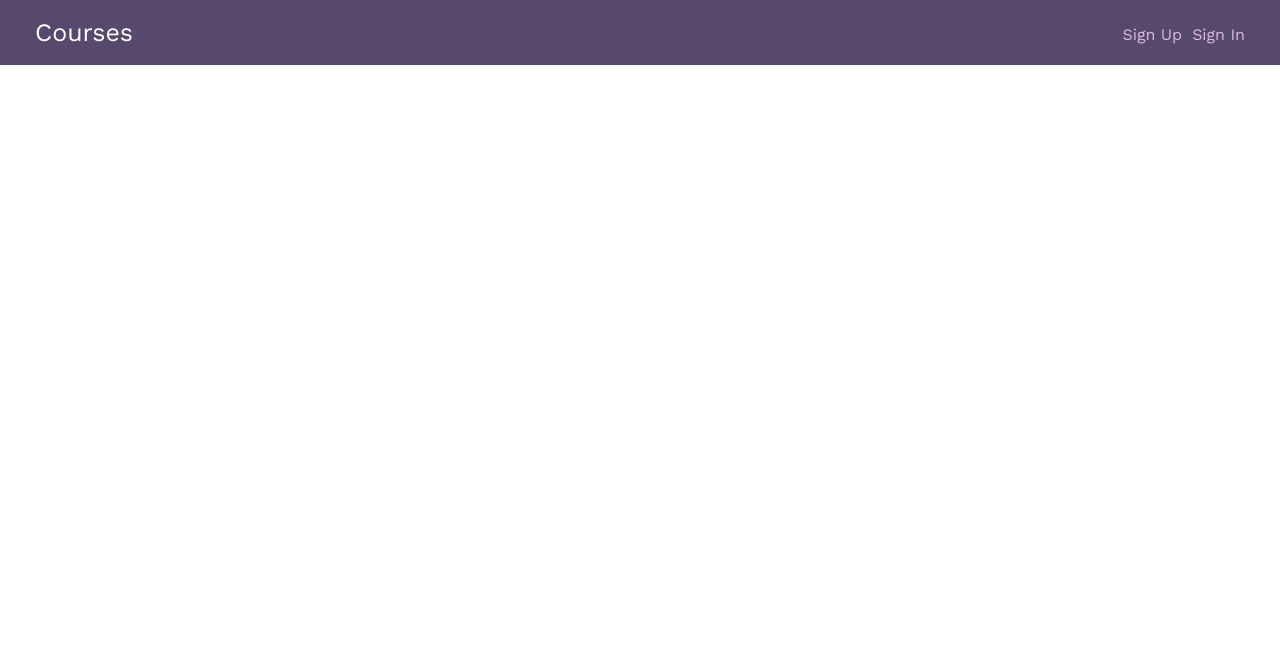
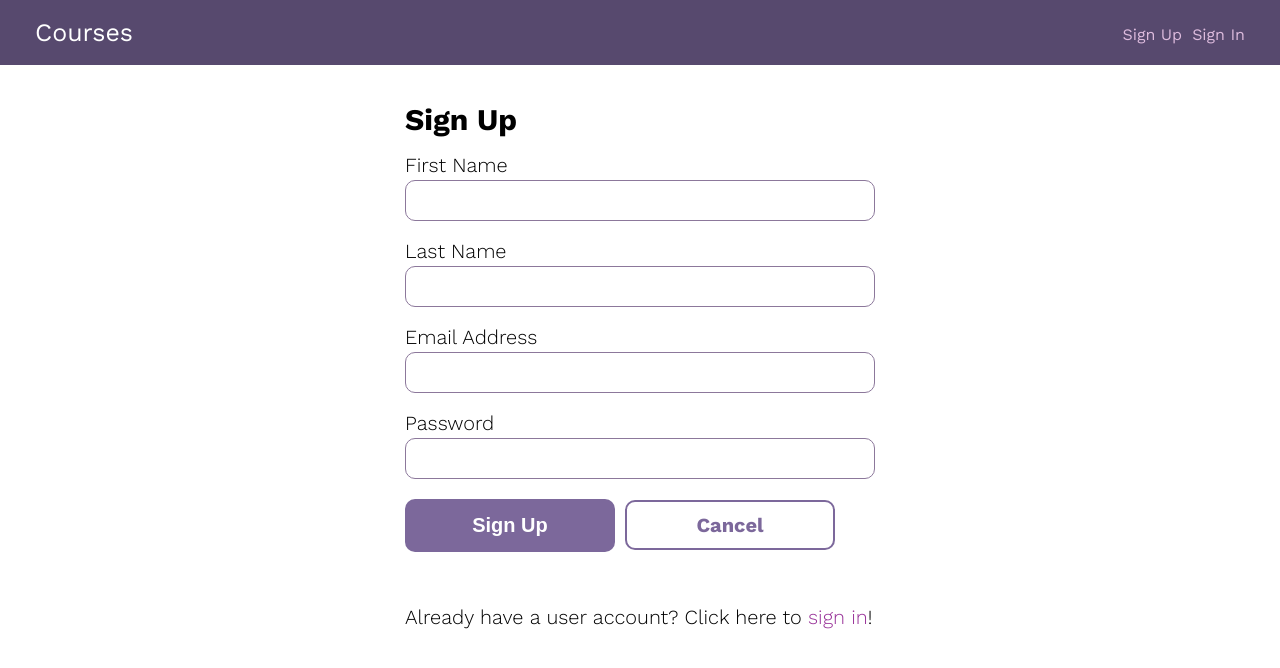
Before and after one commit to sadrakhosravi/school-management-system, a React (Create React App) app in the folder client/: page /sign-up in a window 1280 px wide. Shown: the top 668 px of the page. Built offline with nearby package versions, Linux system fonts and the light colour scheme.

Commit message:
Add UserSignIn and UserSignUp pages

```diff
--- a/client/src/App.js
+++ b/client/src/App.js
@@ -16,6 +16,8 @@ import Header from './components/Header';
 // Pages
 import Courses from './pages/Courses';
 import CourseDetails from './pages/CourseDetails';
+import UserSignIn from './pages/UserSignIn';
+import UserSignUp from './pages/UserSignUp';
 
 const App = () => {
   return (
@@ -26,6 +28,8 @@ const App = () => {
           <Switch>
             <Route exact path="/" component={Courses} />
             <Route exact path="/courses/:id" component={CourseDetails} />
+            <Route exact path="/sign-in" component={UserSignIn} />
+            <Route exact path="/sign-up" component={UserSignUp} />
           </Switch>
         </main>
       </Router>
--- a/client/src/components/ActionsBar.js
+++ b/client/src/components/ActionsBar.js
@@ -1,18 +1,19 @@
 import React from 'react';
+import { Link } from 'react-router-dom';
 
 const ActionsBar = () => {
   return (
     <div className="actions--bar">
       <div className="wrap">
-        <a className="button" href="update-course.html">
+        <Link className="button" href="update-course.html">
           Update Course
-        </a>
-        <a className="button" href="/">
+        </Link>
+        <Link className="button" to="/">
           Delete Course
-        </a>
-        <a className="button button-secondary" href="/">
+        </Link>
+        <Link className="button button-secondary" to="/">
           Return to List
-        </a>
+        </Link>
       </div>
     </div>
   );
--- a/client/src/components/Header.js
+++ b/client/src/components/Header.js
@@ -11,10 +11,10 @@ const Header = () => {
         <nav>
           <ul className="header--signedout">
             <li>
-              <a href="/">Sign Up</a>
+              <Link to="/sign-up">Sign Up</Link>
             </li>
             <li>
-              <a href="/">Sign In</a>
+              <Link to="/sign-in">Sign In</Link>
             </li>
           </ul>
         </nav>
--- /dev/null
+++ b/client/src/pages/UserSignIn.js
@@ -0,0 +1,27 @@
+import React from 'react';
+import { Link } from 'react-router-dom';
+
+const UserSignIn = () => {
+  return (
+    <div className="form--centered">
+      <h2>Sign In</h2>
+
+      <form>
+        <label htmlFor="emailAddress">Email Address</label>
+        <input id="emailAddress" name="emailAddress" type="email" />
+        <label htmlFor="password">Password</label>
+        <input id="password" name="password" type="password" />
+        <button className="button" type="submit">
+          Sign In
+        </button>
+        <Link to="/" className="button button-secondary">
+          Cancel
+        </Link>
+      </form>
+      <p>
+        Don't have a user account? Click here to <Link to="/sign-up">sign up</Link>!
+      </p>
+    </div>
+  );
+};
+export default UserSignIn;
--- /dev/null
+++ b/client/src/pages/UserSignUp.js
@@ -0,0 +1,31 @@
+import React from 'react';
+import { Link } from 'react-router-dom';
+
+const UserSignUp = () => {
+  return (
+    <div className="form--centered">
+      <h2>Sign Up</h2>
+
+      <form>
+        <label htmlFor="firstName">First Name</label>
+        <input id="firstName" name="firstName" type="text" />
+        <label htmlFor="lastName">Last Name</label>
+        <input id="lastName" name="lastName" type="text" />
+        <label htmlFor="emailAddress">Email Address</label>
+        <input id="emailAddress" name="emailAddress" type="email" />
+        <label htmlFor="password">Password</label>
+        <input id="password" name="password" type="password" />
+        <button className="button" type="submit">
+          Sign Up
+        </button>
+        <Link to="/" className="button button-secondary">
+          Cancel
+        </Link>
+      </form>
+      <p>
+        Already have a user account? Click here to <Link to="/sign-in">sign in</Link>!
+      </p>
+    </div>
+  );
+};
+export default UserSignUp;
```
